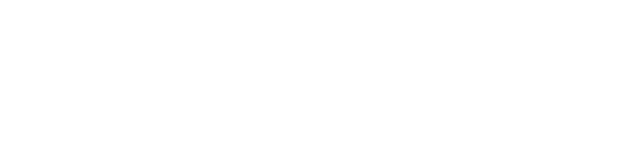
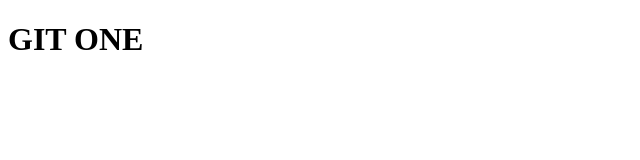
Before and after one commit to ndrswlkr/git-tutorial, a plain HTML site: page index.html in a window 1280 px wide. Shown: the whole page, without its empty margins (0-640 px from the left). Drawn offline with Linux system fonts and the light colour scheme.

Commit message:
added heading

```diff
--- a/index.html
+++ b/index.html
@@ -6,6 +6,6 @@
     <title>My second commit</title>
 </head>
 <body>
-
+    <h1>GIT ONE</h1>
 </body>
 </html>
```
